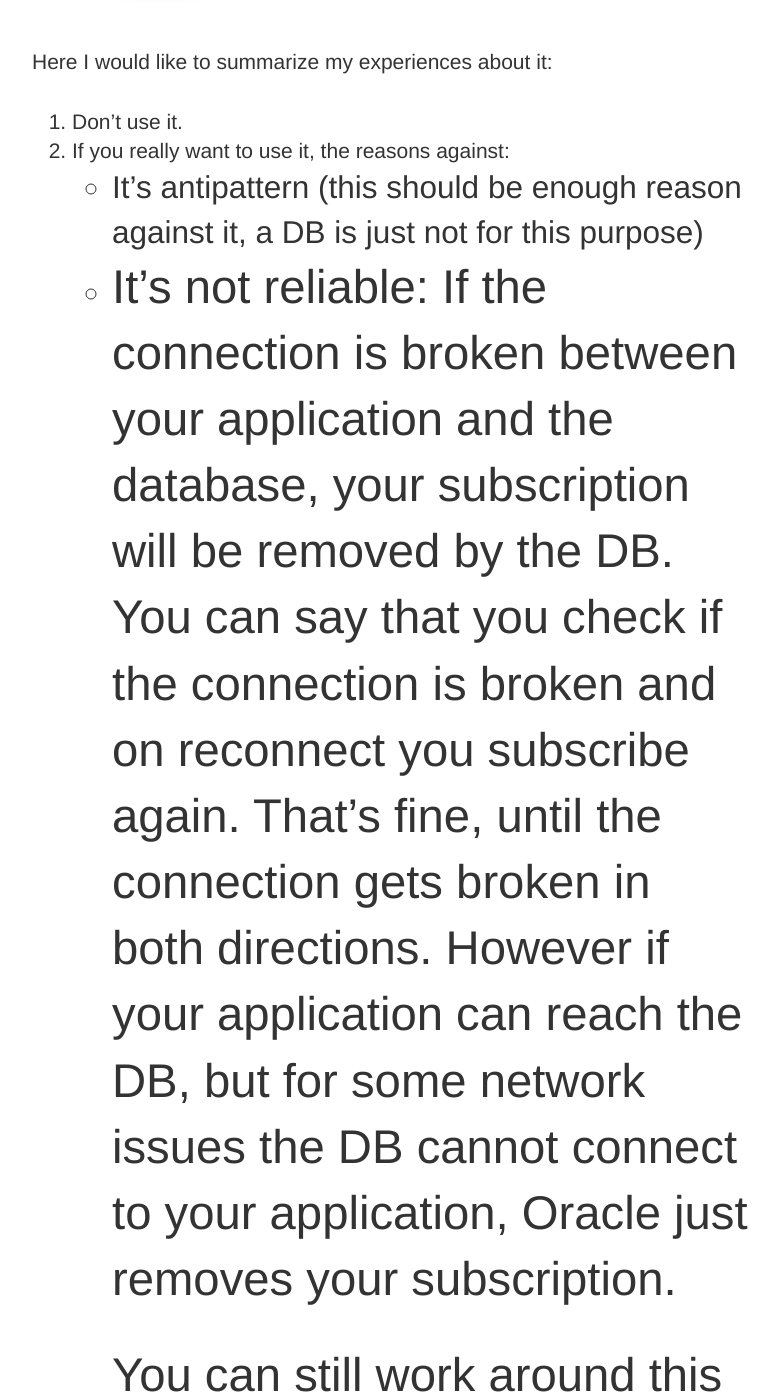
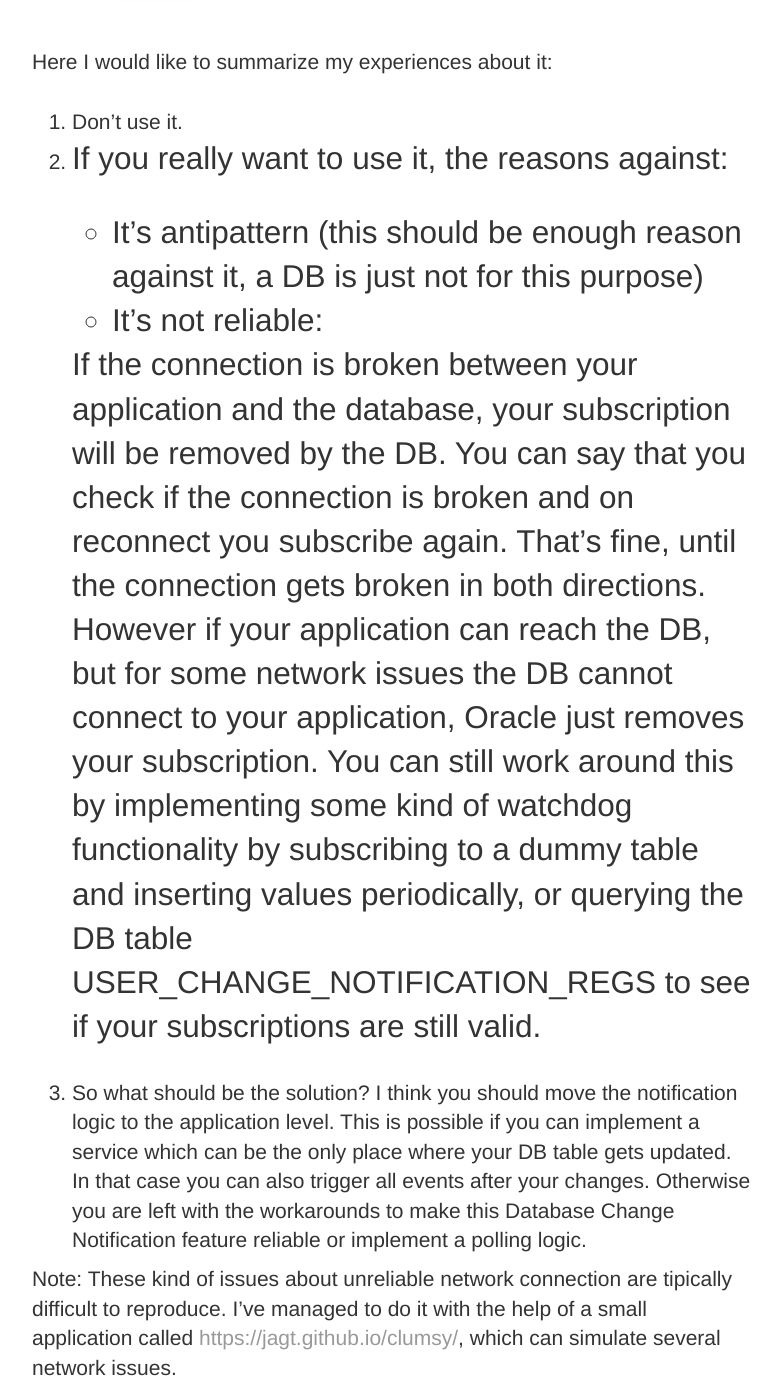
Before and after one commit to BalintPogatsa/BalintPogatsa.github.io, a Jekyll site: the page built from _posts/2016-09-10-using-oracle-change-notifications.md, in a window 1280 px wide and 1400 px high, scrolled down 592 px. Shown: the whole window, without its empty margins (248-1029 px from the left). Built offline with Jekyll 4.4.1, drawn with Linux system fonts in a browser that asks for light colours; comment, search, counter and statistics services are not loaded; some of the changed text lies outside the part shown.

Commit message:
no message

```diff
--- a/_posts/2016-09-10-using-oracle-change-notifications.md
+++ b/_posts/2016-09-10-using-oracle-change-notifications.md
@@ -12,11 +12,12 @@ Here I would like to summarize my experiences about it:
 
 1. Don't use it.
 2. If you really want to use it, the reasons against:
-  * It's antipattern (this should be enough reason against it, a DB is just not for this purpose)
-  * It's not reliable:
-         If the connection is broken between your application and the database, your subscription will be removed by the DB. You can say that you check if the connection is broken and on reconnect you subscribe again. That's fine, until the connection gets broken in both directions. However if your application can reach the DB, but for some network issues the DB cannot connect to your application, Oracle just removes your subscription.
 
-         You can still work around this by implementing some kind of watchdog functionality by subscribing to a dummy table and inserting values periodically, or querying the DB table USER_CHANGE_NOTIFICATION_REGS to see if your subscriptions are still valid.
+      * It's antipattern (this should be enough reason against it, a DB is just not for this purpose)
+      * It's not reliable:
+
+	  If the connection is broken between your application and the database, your subscription will be removed by the DB. You can say that you check if the connection is broken and on reconnect you subscribe again. That's fine, until the connection gets broken in both directions. However if your application can reach the DB, but for some network issues the DB cannot connect to your application, Oracle just removes your subscription.
+      You can still work around this by implementing some kind of watchdog functionality by subscribing to a dummy table and inserting values periodically, or querying the DB table USER_CHANGE_NOTIFICATION_REGS to see if your subscriptions are still valid.
 
 3. So what should be the solution? I think you should move the notification logic to the application level. This is possible if you can implement a service which can be the only place where your DB table gets updated. In that case you can also trigger all events after your changes. Otherwise you are left with the workarounds to make this Database Change Notification feature reliable or implement a polling logic.
 
```
